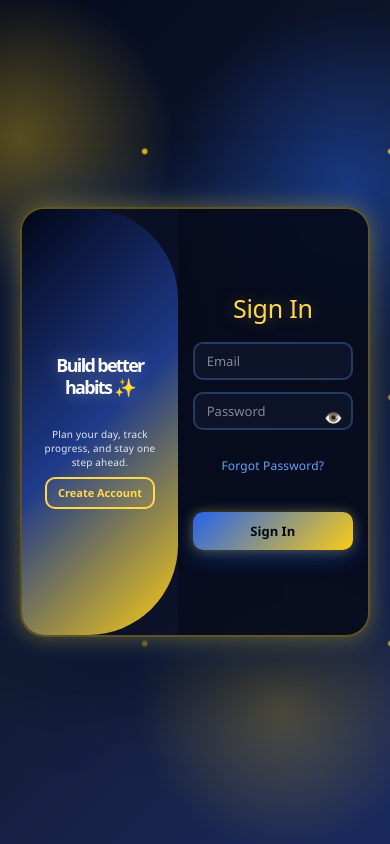
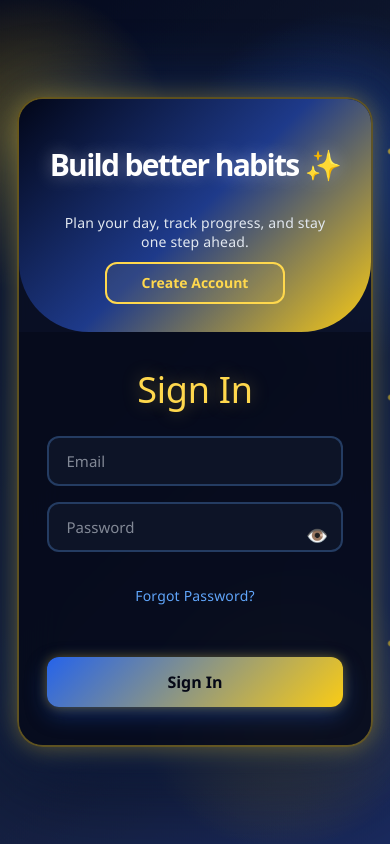
Before and after one commit to gudalanandini2939/TaskFlow-MERN, a React (Vite) app in the folder client/: page /login in a window 390 px wide. Built offline with nearby package versions, Linux system fonts and the light colour scheme.

Commit message:
Fix mobile login layout

```diff
--- a/client/src/App.css
+++ b/client/src/App.css
@@ -282,175 +282,103 @@ body {
 /* MOBILE FIX - keeps same style, but rectangle and centered */
 @media (max-width: 500px) {
   .auth-page {
-    min-height: 100vh;
+    padding: 20px 0;
     align-items: center;
-    justify-content: center;
-    padding: 15px;
   }
 
   .auth-card {
-    width: 95%;
-    max-width: 360px;
-    height: 430px;
-    border-radius: 24px;
+    width: 92%;
+    max-width: 380px;
+    height: 650px;
+    border-radius: 26px;
   }
 
   .toggle-box {
-    width: 45%;
-    height: 100%;
-    border-top-right-radius: 90px;
-    border-bottom-right-radius: 90px;
+    top: 0;
+    left: 0;
+    width: 100%;
+    height: 36%;
+    border-radius: 0 0 70px 70px;
   }
 
   .auth-card.active .toggle-box {
-    left: 55%;
-    border-radius: 90px 0 0 90px;
-  }
-
-  .form-box {
-    width: 55%;
-    height: 100%;
-    padding: 22px 16px;
-    right: 0;
-  }
-
-  .form-box.register {
+    top: 64%;
     left: 0;
-    width: 55%;
-  }
-
-  .form-box h2 {
-    font-size: 26px;
-    margin-bottom: 18px;
-  }
-
-  .form-box input {
-    height: 38px;
-    font-size: 13px;
-    margin-bottom: 12px;
-    border-radius: 10px;
-    padding: 0 12px;
-  }
-
-  .password-box {
-    margin-bottom: 12px;
-  }
-
-  .password-box input {
-    padding-right: 35px;
-  }
-
-  .password-box button {
-    right: 10px;
-    font-size: 15px;
-  }
-
-  .form-box a {
-    font-size: 12px;
-    margin-bottom: 12px;
-  }
-
-  .message {
-    font-size: 11px;
-    margin-bottom: 8px;
-    min-height: 15px;
-  }
-
-  .login-btn {
-    height: 38px;
-    font-size: 13px;
-    border-radius: 10px;
+    width: 100%;
+    height: 36%;
+    border-radius: 70px 70px 0 0;
   }
 
   .toggle-panel {
-    padding: 18px 10px;
-    gap: 8px;
+    padding: 22px;
+    gap: 10px;
   }
 
   .toggle-panel h1 {
-    font-size: 19px;
-    max-width: 130px;
-    line-height: 1.2;
+    font-size: 30px;
+    max-width: 300px;
   }
 
   .toggle-panel p {
-    font-size: 10px;
-    max-width: 130px;
+    font-size: 14px;
+    max-width: 280px;
     line-height: 1.4;
   }
 
   .outline-btn {
-    width: 110px;
-    height: 32px;
-    font-size: 11px;
-    border-radius: 10px;
-  }
-}
-
-@media (max-width: 500px) {
-  .auth-page {
-    padding: 20px 10px;
-    align-items: center;
-  }
-
-  .auth-card {
-    width: 95%;
-    max-width: 370px;
-    height: 430px;
-    border-radius: 24px;
-  }
-
-  .toggle-box {
-    width: 45%;
-    height: 100%;
-    border-top-right-radius: 90px;
-    border-bottom-right-radius: 90px;
-  }
-
-  .auth-card.active .toggle-box {
-    left: 55%;
-    border-radius: 90px 0 0 90px;
+    width: 180px;
+    height: 42px;
+    font-size: 14px;
   }
 
   .form-box {
-    width: 55%;
-    height: 100%;
-    padding: 20px 15px;
+    top: 36%;
+    left: 0;
+    right: 0;
+    width: 100%;
+    height: 64%;
+    padding: 28px;
+  }
+
+  .form-box.register {
+    top: 0;
+    left: 0;
+    width: 100%;
+    height: 64%;
+  }
+
+  .auth-card.active .form-box.login {
+    opacity: 0;
+    pointer-events: none;
+  }
+
+  .auth-card.active .form-box.register {
+    opacity: 1;
+    pointer-events: all;
   }
 
   .form-box h2 {
-    font-size: 25px;
+    font-size: 36px;
+    margin-bottom: 24px;
+  }
+
+  .form-box input {
+    height: 50px;
+    font-size: 15px;
+    margin-bottom: 16px;
+  }
+
+  .password-box {
+    margin-bottom: 16px;
+  }
+
+  .form-box a {
+    font-size: 14px;
     margin-bottom: 18px;
   }
 
-  .form-box input {
-    height: 38px;
-    font-size: 13px;
-    margin-bottom: 12px;
-  }
-
   .login-btn {
-    height: 38px;
-    font-size: 13px;
-  }
-
-  .toggle-panel {
-    padding: 16px 8px;
-  }
-
-  .toggle-panel h1 {
-    font-size: 18px;
-    max-width: 130px;
-  }
-
-  .toggle-panel p {
-    font-size: 10px;
-    max-width: 130px;
-  }
-
-  .outline-btn {
-    width: 110px;
-    height: 32px;
-    font-size: 11px;
+    height: 50px;
+    font-size: 16px;
   }
 }
```
